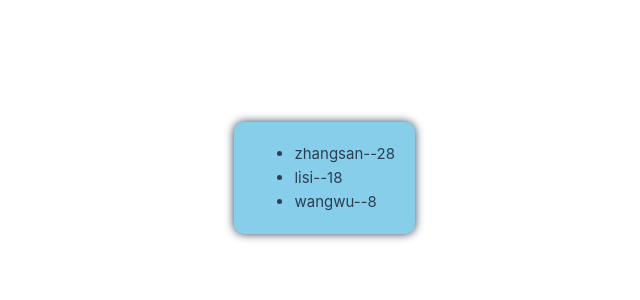
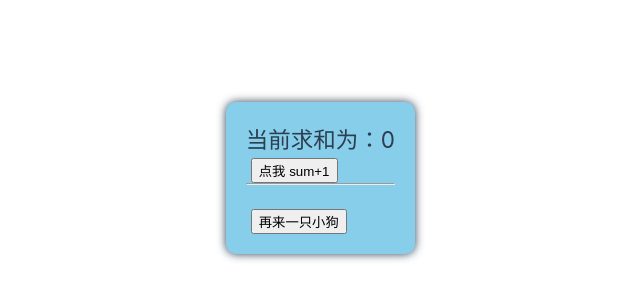
Before and after one commit to liqvip/vue3-study, a Vue app: page / in a window 1280 px wide. Shown: the part 222-522 px from the top of the page, without its empty margins (225-865 px from the left). Built offline with nearby package versions, Linux system fonts and the light colour scheme.

Commit message:
自定义 hooks

```diff
--- a/package.json
+++ b/package.json
@@ -13,6 +13,7 @@
     "format": "prettier --write src/"
   },
   "dependencies": {
+    "axios": "^1.6.3",
     "vue": "^3.3.11"
   },
   "devDependencies": {
--- a/src/components/CompositionPerson.vue
+++ b/src/components/CompositionPerson.vue
@@ -2,31 +2,22 @@
 
 <template>
   <div class="person">
-    <ul>
-      <li v-for="p in persons" :key="p.id">{{ p.name }}--{{ p.age }}</li>
-    </ul>
+    <h2>当前求和为：{{ sum }}</h2>
+    <button @click="add">点我 sum+1</button>
+    <hr>
+    <img v-for="(dog, index) in dogList" :src="dog" :key="index">
+    <br>
+    <button @click="getDog">再来一只小狗</button>
   </div>
 </template>
 
 <script lang="ts" name='Person456' setup>
-  import { ref } from 'vue'
-  import {type Persons} from '@/types/Persons'
 
-  // 只接收 persons
-  // defineProps(['persons']);
+  import userDog from '@/hooks/useDog'
+  import useSum from '@/hooks/useSum'
 
-  // 接收 persons + 限制类型
-  defineProps<{persons: Persons}>();
-
-  // 接收 persons + 限制类型 + 限制必要性 + 指定默认值
-  // withDefaults(defineProps<{persons?: Persons}>(),{
-  //   persons: ()=> [{id: '001', name: '康师傅', age: 18}]
-  // })
-
-  // 接收 list，同时将 props 保存起来
-  // let x = defineProps(['persons'])
-  // console.log(x.persons)
-
+  const {sum, add} = useSum()
+  const {dogList, getDog} = userDog()
 </script>
 
 <style scoped>
@@ -40,4 +31,8 @@
   button {
     margin: 0 5px;
   }
+
+  img {
+    height: 100px;
+  }
 </style>
--- /dev/null
+++ b/src/hooks/useDog.ts
@@ -0,0 +1,21 @@
+import axios from "axios";
+import { reactive } from "vue";
+
+export default function(){
+  // 数据
+  const dogList = reactive<string[]>([]);
+
+  // 方法
+  async function getDog() {
+    try {
+      const res = await axios.get('https://dog.ceo/api/breed/pembroke/images/random')
+      console.log(res)
+      dogList.push(res.data.message)
+    } catch (error) {
+      alert(error)
+    }
+  }
+
+  // 向外部提供东西
+  return {dogList, getDog};
+}
--- /dev/null
+++ b/src/hooks/useSum.ts
@@ -0,0 +1,14 @@
+import { ref } from "vue";
+
+export default function (){
+  // 数据
+  const sum = ref(0)
+
+  // 方法
+  function add(){
+    sum.value += 1
+  }
+
+  // 给外部提供东西
+  return {sum, add}
+}
```
Also changed, not shown: 1 other file (tests, documents, lock files or other folders).
